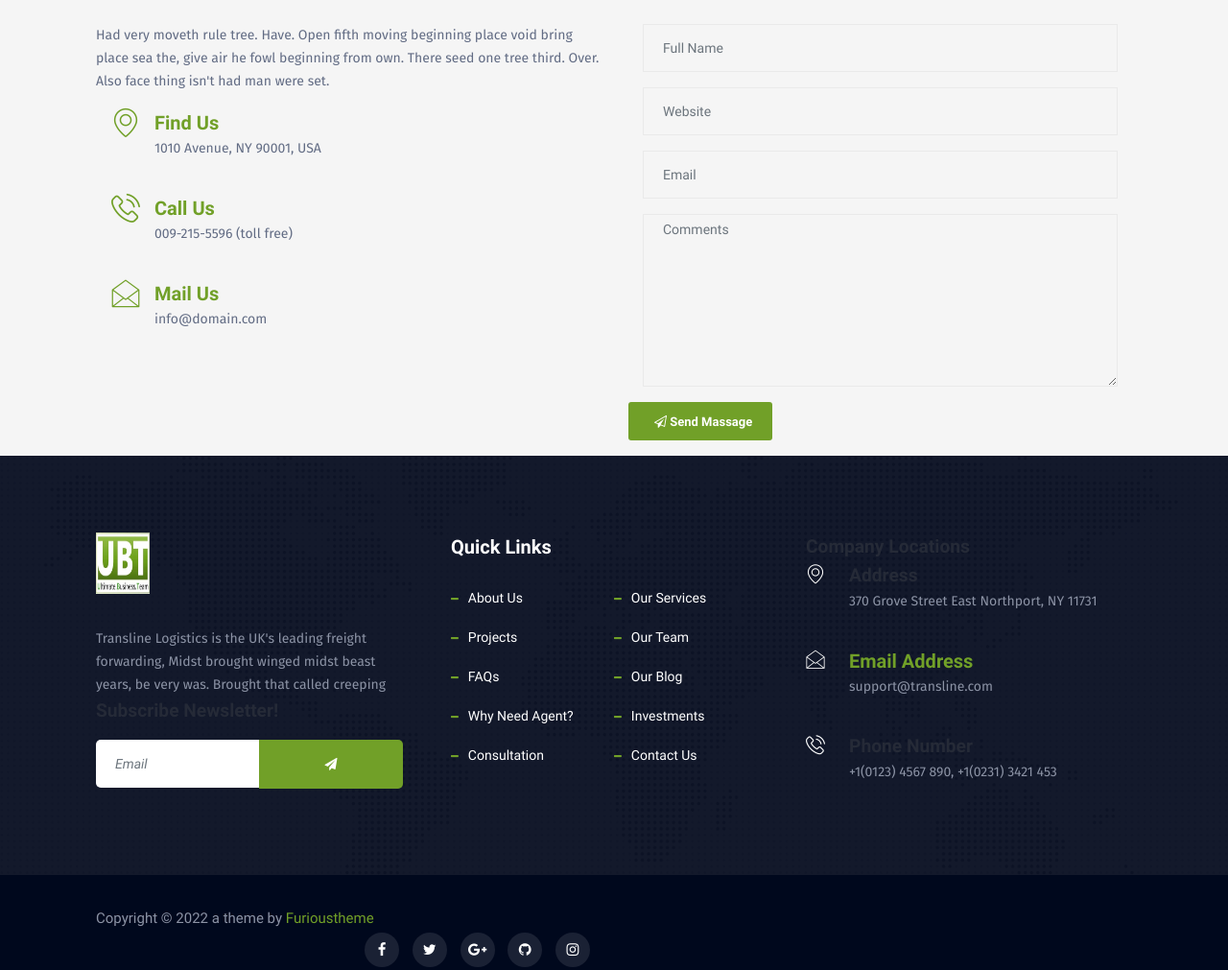
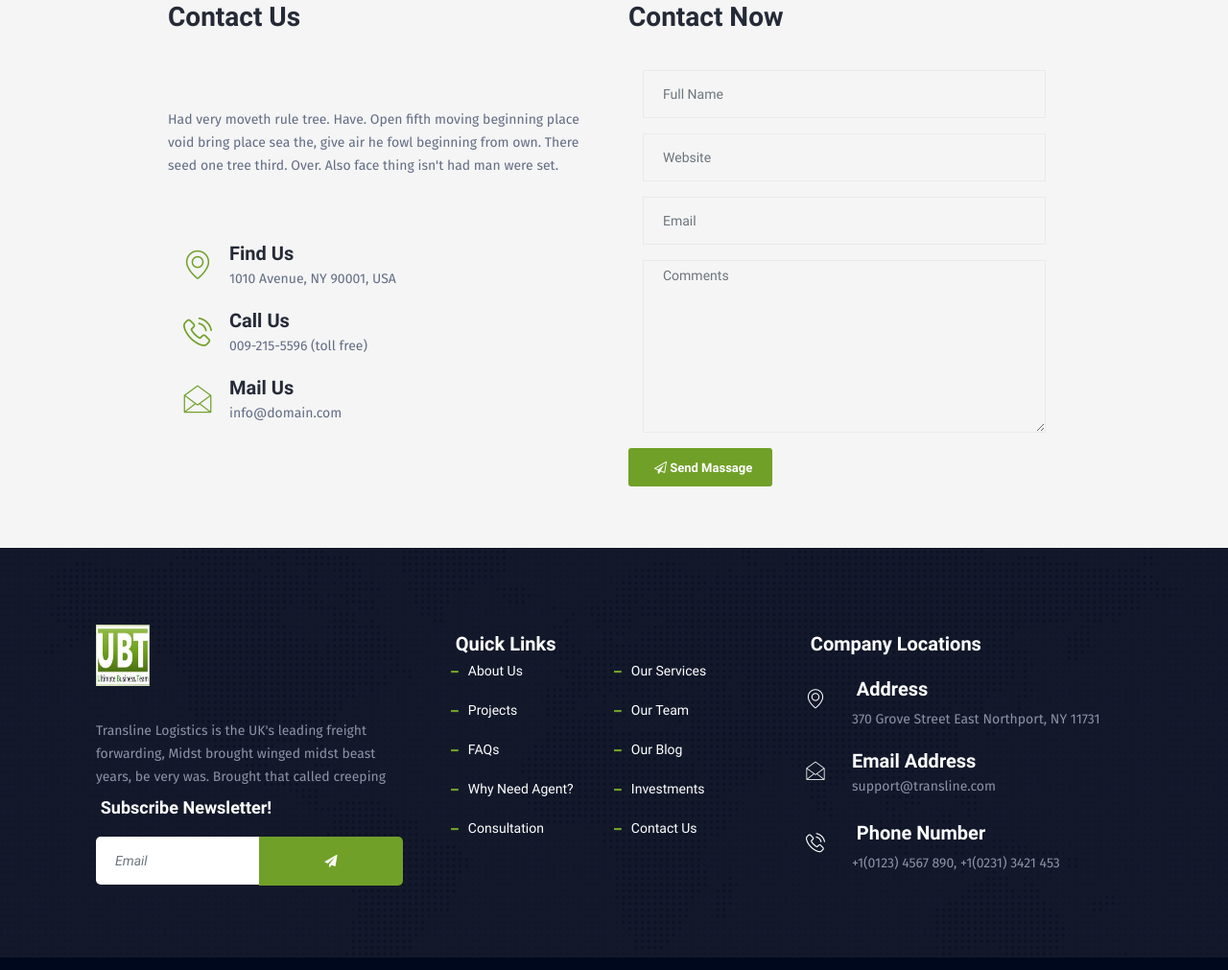
Before and after one commit to talisma-cassoma/MeatServices, a plain HTML site: page contact.html in a window 1280 px wide. Shown: the part 671-1682 px from the top of the page at 96% size. Drawn offline with Linux system fonts and the light colour scheme; files whose address does not match are found by name; a web font is replaced by a local one.

Commit message:
edite contact page

```diff
--- a/contact.html
+++ b/contact.html
@@ -247,7 +247,7 @@
                            <p>Transline Logistics is the UK's leading freight forwarding, Midst brought winged midst beast
                               years, be very was. Brought that called creeping</p>
 
-                           <h3 >Subscribe Newsletter!</h3>
+                           <h3 class="footer widget-title">Subscribe Newsletter!</h3>
                            <form class="newsletter-form" id="newsletter-form" action="#" method="post">
                               <div class="form-group">
                                  <input class="form-control form-control-lg" id="newsletter-form-email" type="email"
@@ -258,7 +258,7 @@
                         </div>
                         <!-- About us end-->
                         <div class="col-lg-4 col-md-6 footer-widget">
-                           <h3 class="widget-title">Quick Links</h3>
+                           <h3 class="widget-title footer">Quick Links</h3>
                            <ul class="list-dash">
                               <li><a href="about.html">About Us</a></li>
                               <li><a href="service.html">Our Services</a></li>
@@ -273,11 +273,11 @@
                            </ul>
                         </div>
                         <div class="col-lg-4 col-md-6 footer-widget">
-                           <h3>Company Locations</h3>
+                           <h3 class="footer widget-title">Company Locations</h3>
                            <div class="ts-contact-info"><span class="ts-contact-icon float-left"><i
                                     class="icon icon-map-marker2"></i></span>
                               <div class="ts-contact-content">
-                                 <h3 >Address</h3>
+                                 <h3 class="footer widget-title">Address</h3>
                                  <p>370 Grove Street East Northport, NY 11731</p>
                               </div>
                               <!-- Contact content end-->
@@ -286,7 +286,7 @@
                            <div class="ts-contact-info last"><span class="ts-contact-icon float-left"><i
                                     class="icon icon-envelope"></i></span>
                               <div class="ts-contact-content">
-                                 <h3 class="ts-contact-title">Email Address</h3>
+                                 <h3 class="ts-contact-title footer widget-title">Email Address</h3>
                                  <p>support@transline.com</p>
                               </div>
                               <!-- Contact content end-->
@@ -294,7 +294,7 @@
                            <div class="ts-contact-info"><span class="ts-contact-icon float-left"><i
                                     class="icon icon-phone3"></i></span>
                               <div class="ts-contact-content">
-                                 <h3>Phone Number</h3>
+                                 <h3 class="footer widget-title">Phone Number</h3>
                                  <p>+1(0123) 4567 890, +1(0231) 3421 453</p>
                               </div>
                               <!-- Contact content end-->
--- a/css/style.css
+++ b/css/style.css
@@ -147,8 +147,14 @@ h5 {
 
 .box-content, .contact-wrapper{
     display: flex;
-}
-
+    justify-content: center;
+}
+.contact-wrapper .col-lg-6{
+    display: grid;
+    margin:3rem 0;
+    min-height: 30rem;
+    max-width: 30rem;
+}
 .elementor-heading {
     position:absolute;
     bottom: 0;
@@ -2128,8 +2134,7 @@ height: 4rem;
 .footer .widget-title {
     color: #fff;
     font-size: 20px;
-    margin-top: 0;
-    margin-bottom: 30px;
+    margin: .3rem;
 }
 
 .footer-about {
@@ -2382,6 +2387,11 @@ h5.mb-0 a.collapsed:before {
     align-items: center;
 
 }
+.ts-contact-info{
+    display: grid;
+    grid-template-columns: 2.5rem auto;
+    align-items: center;
+}
 
 .ts-contact-info .ts-contact-icon {
     float: left;
@@ -2390,18 +2400,16 @@ h5.mb-0 a.collapsed:before {
 }
 
 .ts-contact-info .ts-contact-content {
-    margin-left: 45px;
-    margin-bottom: 35px;
+    margin: .5rem;
 }
 
 .ts-contact-info .ts-contact-content p {
     margin: 0;
 }
 
-.ts-contact-info .ts-contact-title {
+.ts-contact-info .ts-contact-content .ts-contact-title {
     font-size: 20px;
     margin: 0;
-    color: var(--ubtGreenColor);
 }
 
 .ts-contact-content-title {
```
Also changed, not shown: about.html (+6 -6 lines), faq.html (+6 -6 lines), gallery.html (+6 -6 lines), index.html (+24 -19 lines), pricing-table.html (+6 -6 lines), project-all.html (+24 -19 lines), team.html (+6 -6 lines).
